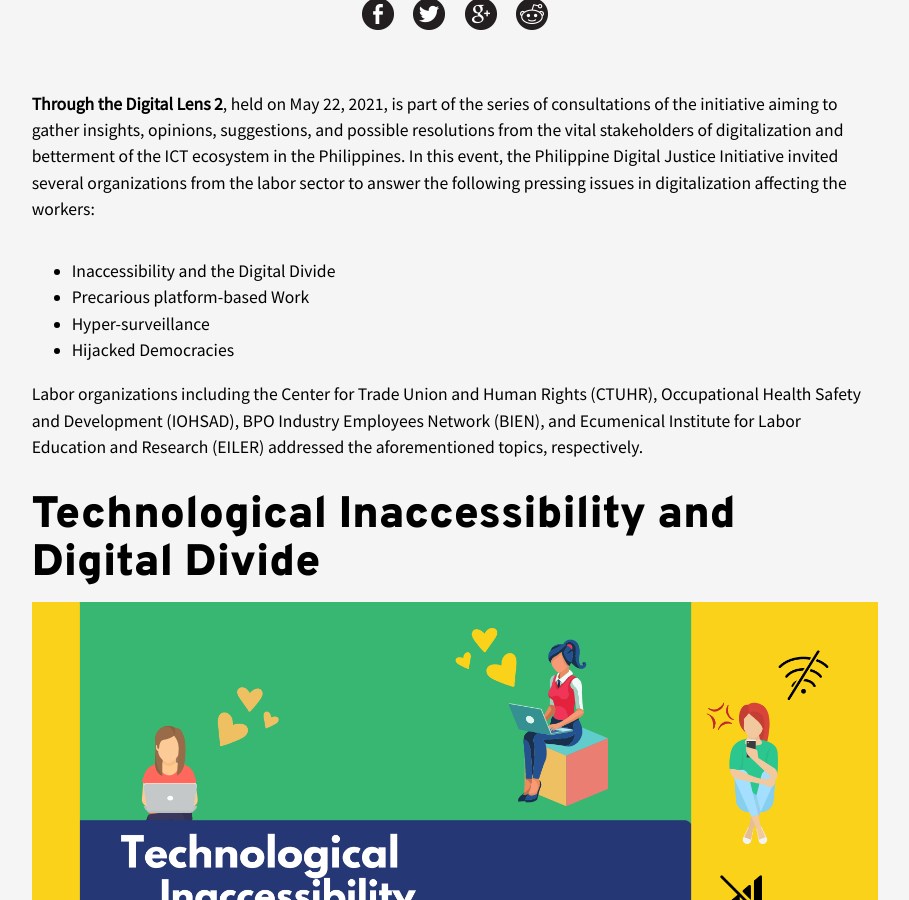
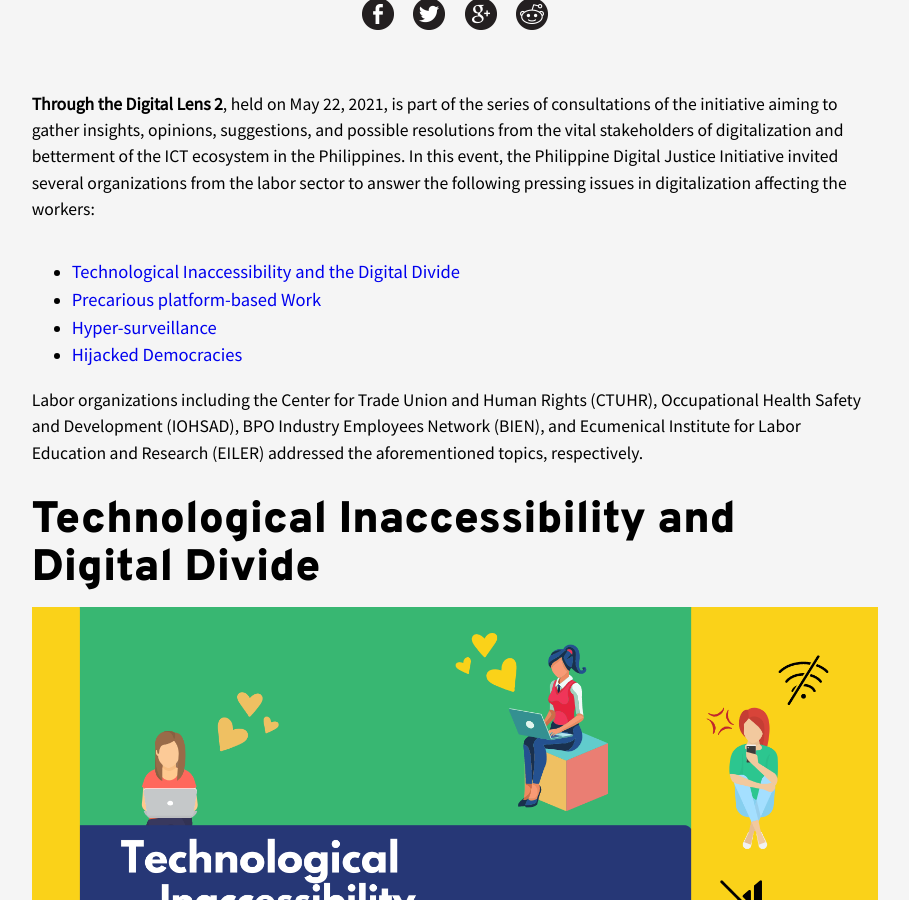
Before and after one commit to phdigitaljustice/phdigitaljustice.github.io, a Jekyll site: the page built from _posts/2021-07-02-Labor-Consultation.md, in a window 1280 px wide and 900 px high, scrolled down 1033 px. Shown: the whole window, without its empty margins (185-1094 px from the left). Built offline with Jekyll 4.4.1, drawn with Linux system fonts in a browser that asks for light colours; some of the changed lines change nothing that is shown; some of the changed text lies outside the part shown.

Commit message:
added links within page and adjusted headings

```diff
--- a/_posts/2021-07-02-Labor-Consultation.md
+++ b/_posts/2021-07-02-Labor-Consultation.md
@@ -7,39 +7,41 @@
 ---
 
 **Through the Digital Lens 2**, held on May 22, 2021, is part of the series of consultations of the initiative aiming to gather insights, opinions, suggestions, and possible resolutions from the vital stakeholders of digitalization and betterment of the ICT ecosystem in the Philippines. In this event, the Philippine Digital Justice Initiative invited several organizations from the labor sector to answer the following pressing issues in digitalization affecting the workers:
-- Inaccessibility and the Digital Divide
-- Precarious platform-based Work
-- Hyper-surveillance
-- Hijacked Democracies
+- [Technological Inaccessibility and the Digital Divide](#topic1)
+- [Precarious platform-based Work](#topic2)
+- [Hyper-surveillance](#topic3)
+- [Hijacked Democracies](#topic4)
 
 Labor organizations including the Center for Trade Union and Human Rights (CTUHR), Occupational Health Safety and Development (IOHSAD), BPO Industry Employees Network (BIEN), and Ecumenical Institute for Labor Education and Research (EILER) addressed the aforementioned topics, respectively.
 <!--more-->
 
-### Technological Inaccessibility and Digital Divide
+### Technological Inaccessibility and Digital Divide {#topic1}
 
 ![Technological Inaccessibility and Digital Divide](/assets/img/labor-2-0.png "Technological Inaccessibility and Digital Divide")
 
 
-#### Before the pandemic, what were the issues faced by workers and the labor sector regarding *inaccessibility of digital space*?
+##### Before the pandemic, what were the issues faced by workers and the labor sector regarding *inaccessibility of digital space*?
 
 >A huge gap exists in terms of knowledge on the basic functions and importance of digital technologies between the workers in urban and rural areas... thus creating a dilemma on how to contextualize the importance of digital technologies in terms of rights and security and utilize it to push for workers' rights.
 
 ![Technological Inaccessibility and Digital Divide Q1](/assets/img/labor-2-1.png){:class="quote-card"}
 
-#### How did the COVID-19 pandemic exacerbate the problem of digital divide for the workers and the labor sector in general?
+##### How did the COVID-19 pandemic exacerbate the problem of digital divide for the workers and the labor sector in general?
 
 >While a huge technological appreciation already exists, the COVID-19 pandemic's change in setup made teaching and organizing workers more difficult on the part of union leaders and workers' organizations in general. Unions often resort to text or social media to do organizational work, which technically risks and exposes their important information, and puts them at the mercy of private entities owning the digital platforms.
 
 ![Technological Inaccessibility and Digital Divide Q2](/assets/img/labor-2-2.png){:class="quote-card"}
 
 
-#### What measures, if any, have you done to address the problems of inaccessibility and the digital divide in the labor sector?
+##### What measures, if any, have you done to address the problems of inaccessibility and the digital divide in the labor sector?
 
 >Worker's unions and organizations teach workers how to use and maximize digital technologies as well as their role and importance in mobilization and security. However, the main hindrances in making such endeavors successful are the already poor grasp of workers in digital technologies and the programs themselves being conducted online due to the COVID-19 pandemic.
 
 ![Technological Inaccessibility and Digital Divide Q3](/assets/img/labor-2-3.png){:class="quote-card"}
 
-### Precarious Platform-Based Work
+[back to top](#top)
+
+### Precarious Platform-Based Work {#topic2}
 
 ![Precarious Platform-Based Work](/assets/img/labor-3-0.png "Precarious Platform-Based Work")
 
@@ -61,7 +63,9 @@
 
 ![Precarious Platform-Based Work Q3](/assets/img/labor-3-3.png){:class="quote-card"}
 
-### Hyper-surveillance
+[back to top](#title)
+
+### Hyper-surveillance {#topic3}
 
 ![Hyper-surveillance](/assets/img/labor-4-0.png "Hyper-surveillance")
 
@@ -83,7 +87,9 @@
 
 ![Hyper-surveillance Q3](/assets/img/labor-4-3.png){:class="quote-card"}
 
-### Hijacked Democracies
+[back to top](#title)
+
+### Hijacked Democracies {#topic4}
 
 ![Hijacked Democracies Q1](/assets/img/labor-5-0.png "Hijacked Democracies")
 
@@ -104,3 +110,5 @@
 >For the 2022 elections, a working-class-oriented perspective and approach on the election are what is needed the most. A good example would be a worker's electoral watch that can be initiated by a partnership of CPU and EILER.
 
 ![Hijacked Democracies Q3](/assets/img/labor-5-3.png){:class="quote-card"}
+
+[back to top](#title)
```
